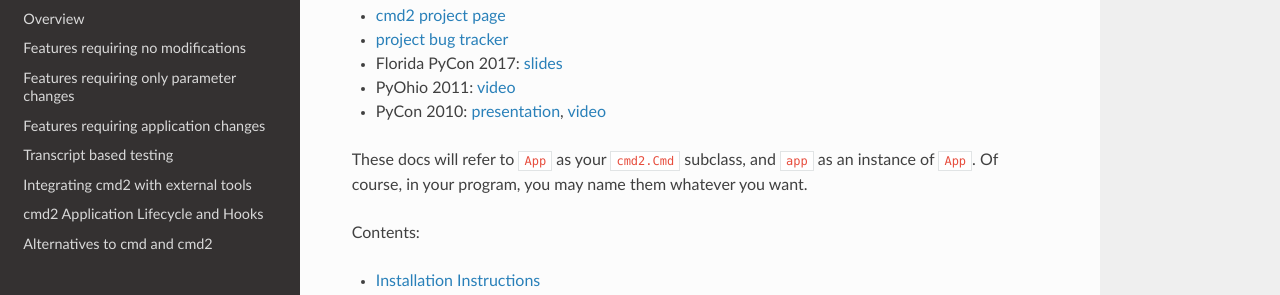
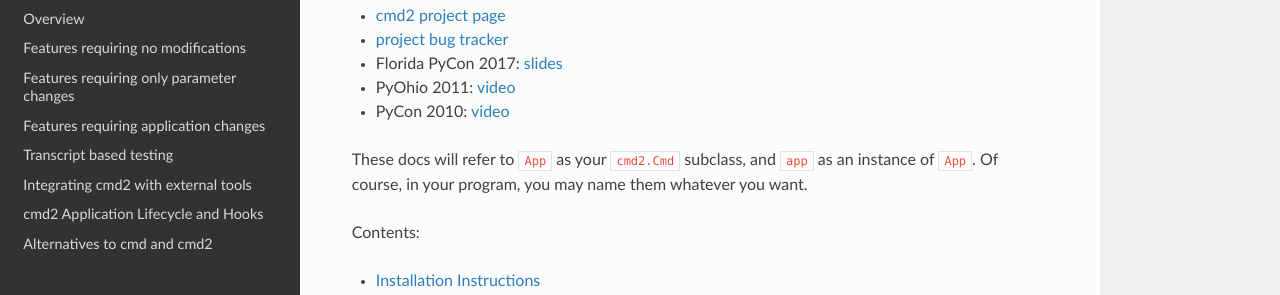
Before and after one commit to python-cmd2/cmd2, a Sphinx documentation site: the page built from docs/index.rst, in a window 1280 px wide and 900 px high, scrolled down 707 px. Shown: the part 156-451 px from the top of the window. Built offline with Sphinx 7.4.7 and the Read the Docs theme 2.0.0, drawn with Linux system fonts in a browser that asks for light colours.

Commit message:
Removed broken link from docs

```diff
--- a/docs/index.rst
+++ b/docs/index.rst
@@ -48,8 +48,7 @@
 * `project bug tracker`_
 * Florida PyCon 2017: `slides <https://docs.google.com/presentation/d/1LRmpfBt3V-pYQfgQHdczf16F3hcXmhK83tl77R6IJtE>`_
 * PyOhio 2011: `video <https://archive.org/details/pyvideo_541___pyohio-2011-interactive-command-line-interpreters-with-cmd-and-cmd2>`_
-* PyCon 2010: `presentation <https://github.com/python-cmd2/cmd2/blob/master/docs/pycon2010/pycon2010.rst>`_,
-  `video <http://pyvideo.org/pycon-us-2010/pycon-2010--easy-command-line-applications-with-c.html>`_
+* PyCon 2010: `video <http://pyvideo.org/pycon-us-2010/pycon-2010--easy-command-line-applications-with-c.html>`_
 
 These docs will refer to ``App`` as your ``cmd2.Cmd``
 subclass, and ``app`` as an instance of ``App``.  Of
```
